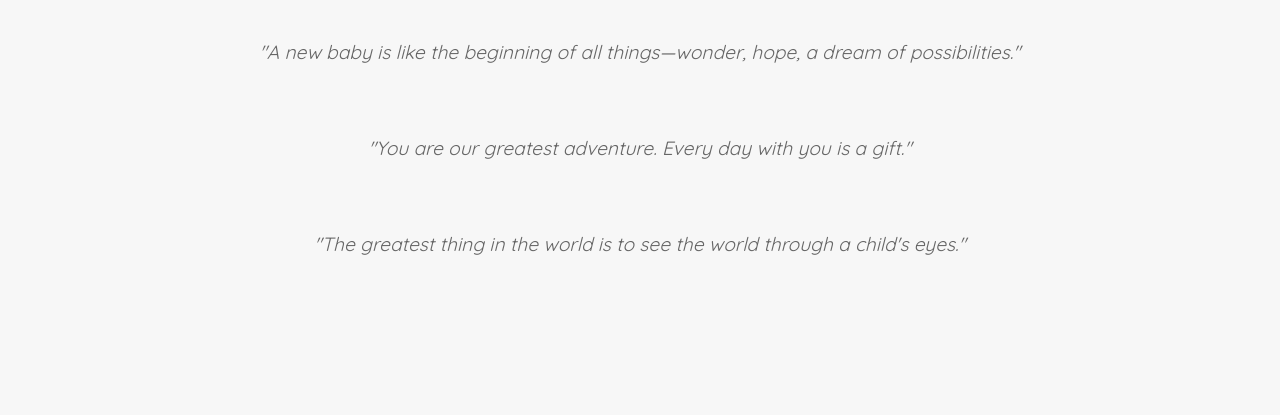
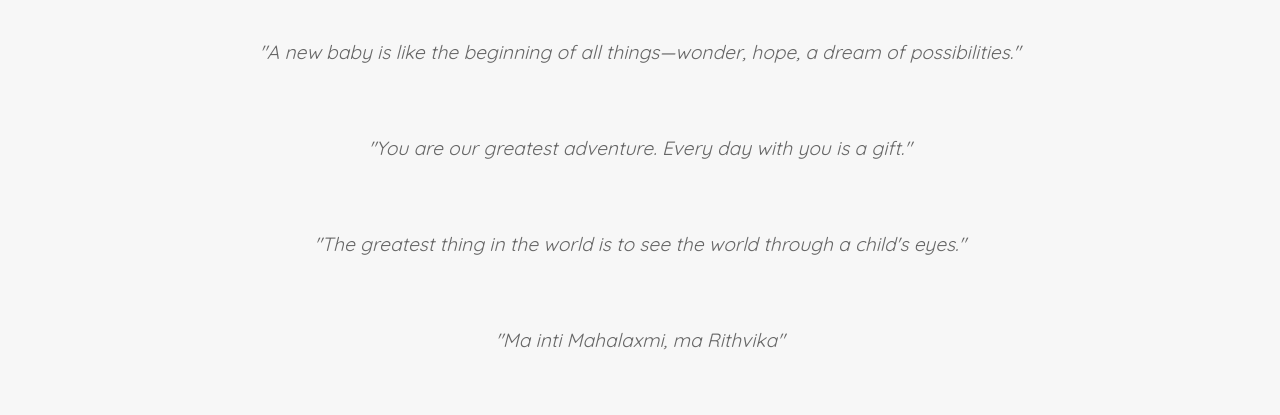
Before and after one commit to Anil-kumar03/birthday_deploy_practice, a plain HTML site: page about.html in a window 1280 px wide. Shown: the part 266-681 px from the top of the page. Drawn offline with Linux system fonts and the light colour scheme.

Commit message:
Update about.html
added another paragraph in about page

```diff
--- a/about.html
+++ b/about.html
@@ -64,6 +64,7 @@
                 <p class="quote">"A new baby is like the beginning of all things—wonder, hope, a dream of possibilities."</p>
                 <p class="quote">"You are our greatest adventure. Every day with you is a gift."</p>
                 <p class="quote">"The greatest thing in the world is to see the world through a child's eyes."</p>
+                <p class="quote">"Ma inti Mahalaxmi, ma Rithvika"</p>
             </div>
         </section>
 
```
